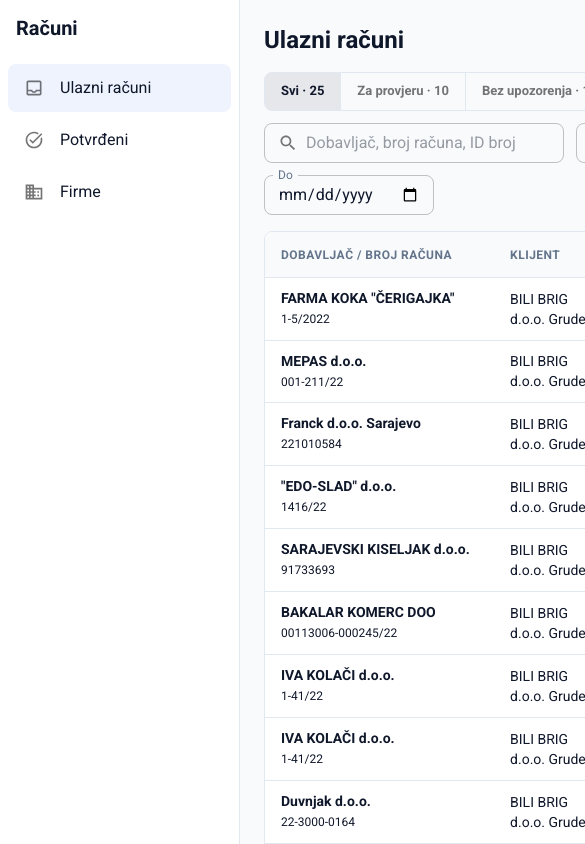
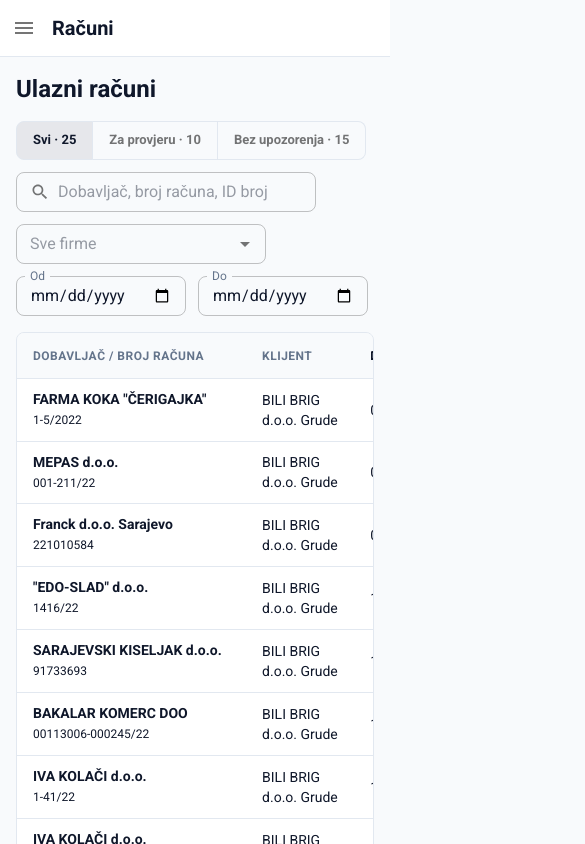
Before and after one commit to markokozull/aevon-tech-job-project, a React (Vite) app: page / in a window 390 px wide. Shown: the top 844 px of the page, 585 px wide, since content can reach past the window. Built offline with nearby package versions, Linux system fonts and the light colour scheme.

Commit message:
Collapse the sidebar into a drawer on small screens
Below 900px a slim top bar opens the sidebar as a drawer that closes
after picking a section; from 900px up it stays permanent. The main area
can shrink so wide tables scroll inside it, and page padding is smaller
on phones.

```diff
--- a/src/App.tsx
+++ b/src/App.tsx
@@ -5,6 +5,7 @@
 import Typography from "@mui/material/Typography";
 import FileDownloadOutlinedIcon from "@mui/icons-material/FileDownloadOutlined";
 import { ToastContainer, toast } from "react-toastify";
+import MobileTopBar from "./components/MobileTopBar";
 import Sidebar from "./components/Sidebar";
 import CompanyInvoices from "./features/companies/CompanyInvoices";
 import CompanyTable, {
@@ -34,6 +35,8 @@
 
 function App() {
   const [section, setSection] = useState<SectionId>("incoming");
+  // The sidebar drawer on small screens.
+  const [menuOpen, setMenuOpen] = useState(false);
   // Invoice open for review (null shows the list) and its prev/next.
   const nav = useReviewNavigation();
   // Filters and sort of Ulazni and Potvrđeni.
@@ -118,8 +121,17 @@
 
   return (
     <Box sx={{ display: "flex", minHeight: "100vh" }}>
-      <Sidebar selected={section} onSelect={selectSection} />
-      <Box component="main" sx={{ flexGrow: 1, p: 3 }}>
+      <Sidebar
+        selected={section}
+        onSelect={selectSection}
+        mobileOpen={menuOpen}
+        onMobileClose={() => setMenuOpen(false)}
+      />
+      {/* minWidth 0: lets wide tables scroll inside instead of
+          stretching the page. */}
+      <Box sx={{ flexGrow: 1, minWidth: 0 }}>
+        <MobileTopBar onMenuClick={() => setMenuOpen(true)} />
+        <Box component="main" sx={{ p: { xs: 2, sm: 3 } }}>
           {/* Inside one firm, its name is the title, not the section's. */}
           {companyId === null && (
             <Typography variant="h5" sx={{ fontWeight: 600, mb: 2 }}>
@@ -168,7 +180,10 @@
                     onSortChange={list.setSort}
                     resetKey={list.resetKey}
                     onReview={(id) =>
-                    nav.open(id, visibleIncoming.map((invoice) => invoice.id))
+                      nav.open(
+                      id,
+                      visibleIncoming.map((invoice) => invoice.id),
+                    )
                     }
                   />
                 </Stack>
@@ -215,7 +230,10 @@
                     onSortChange={list.setSort}
                     resetKey={list.resetKey}
                     onReview={(id) =>
-                    nav.open(id, visibleConfirmed.map((invoice) => invoice.id))
+                      nav.open(
+                      id,
+                      visibleConfirmed.map((invoice) => invoice.id),
+                    )
                     }
                   />
                 </Stack>
@@ -246,6 +264,7 @@
             </>
           )}
         </Box>
+      </Box>
       {/* Bottom left: the other corners hold the review's action buttons
           and status chip. */}
       <ToastContainer position="bottom-left" autoClose={3000} />
--- /dev/null
+++ b/src/components/MobileTopBar.tsx
@@ -0,0 +1,41 @@
+import AppBar from "@mui/material/AppBar";
+import IconButton from "@mui/material/IconButton";
+import Toolbar from "@mui/material/Toolbar";
+import Typography from "@mui/material/Typography";
+import MenuIcon from "@mui/icons-material/Menu";
+
+type Props = {
+  onMenuClick: () => void;
+};
+
+// Only below the md breakpoint, where the sidebar becomes a drawer.
+function MobileTopBar({ onMenuClick }: Props) {
+  return (
+    <AppBar
+      position="sticky"
+      color="inherit"
+      elevation={0}
+      sx={{
+        display: { md: "none" },
+        borderBottom: 1,
+        borderColor: "divider",
+      }}
+    >
+      <Toolbar>
+        <IconButton
+          edge="start"
+          aria-label="Otvori izbornik"
+          onClick={onMenuClick}
+          sx={{ mr: 1 }}
+        >
+          <MenuIcon />
+        </IconButton>
+        <Typography variant="h6" noWrap sx={{ fontWeight: 700 }}>
+          Računi
+        </Typography>
+      </Toolbar>
+    </AppBar>
+  );
+}
+
+export default MobileTopBar;
--- a/src/components/Sidebar.tsx
+++ b/src/components/Sidebar.tsx
@@ -5,6 +5,8 @@
 import ListItemText from "@mui/material/ListItemText";
 import Toolbar from "@mui/material/Toolbar";
 import Typography from "@mui/material/Typography";
+import useMediaQuery from "@mui/material/useMediaQuery";
+import type { Theme } from "@mui/material/styles";
 import { NAV_ITEMS, type SectionId } from "../navigation";
 
 export const SIDEBAR_WIDTH = 240;
@@ -12,18 +14,26 @@
 type SidebarProps = {
   selected: SectionId;
   onSelect: (id: SectionId) => void;
+  // Below the md breakpoint the sidebar is a drawer opened from the top bar.
+  mobileOpen: boolean;
+  onMobileClose: () => void;
 };
 
-function Sidebar({ selected, onSelect }: SidebarProps) {
-  return (
-    <Drawer
-      variant="permanent"
-      sx={{
-        width: SIDEBAR_WIDTH,
-        flexShrink: 0,
-        "& .MuiDrawer-paper": { width: SIDEBAR_WIDTH, boxSizing: "border-box" },
-      }}
-    >
+function Sidebar({
+  selected,
+  onSelect,
+  mobileOpen,
+  onMobileClose,
+}: SidebarProps) {
+  // noSsr: decide on the first render, so desktop doesn't flash the mobile
+  // layout.
+  const isDesktop = useMediaQuery(
+    (theme: Theme) => theme.breakpoints.up("md"),
+    { noSsr: true },
+  );
+
+  const content = (
+    <>
       <Toolbar>
         <Typography variant="h6" noWrap sx={{ fontWeight: 700 }}>
           Računi
@@ -34,7 +44,10 @@
           <ListItemButton
             key={id}
             selected={id === selected}
-            onClick={() => onSelect(id)}
+            onClick={() => {
+              onSelect(id);
+              onMobileClose();
+            }}
             sx={{ borderRadius: 1, mb: 0.5 }}
           >
             <ListItemIcon sx={{ minWidth: 36 }}>
@@ -44,6 +57,34 @@
           </ListItemButton>
         ))}
       </List>
+    </>
+  );
+
+  const paper = {
+    "& .MuiDrawer-paper": { width: SIDEBAR_WIDTH, boxSizing: "border-box" },
+  };
+
+  if (!isDesktop) {
+    return (
+      <Drawer
+        variant="temporary"
+        open={mobileOpen}
+        onClose={onMobileClose}
+        // Faster to open on phones.
+        ModalProps={{ keepMounted: true }}
+        sx={paper}
+      >
+        {content}
+      </Drawer>
+    );
+  }
+
+  return (
+    <Drawer
+      variant="permanent"
+      sx={{ width: SIDEBAR_WIDTH, flexShrink: 0, ...paper }}
+    >
+      {content}
     </Drawer>
   );
 }
```
Lines whose indentation alone changed are shown as unchanged.
